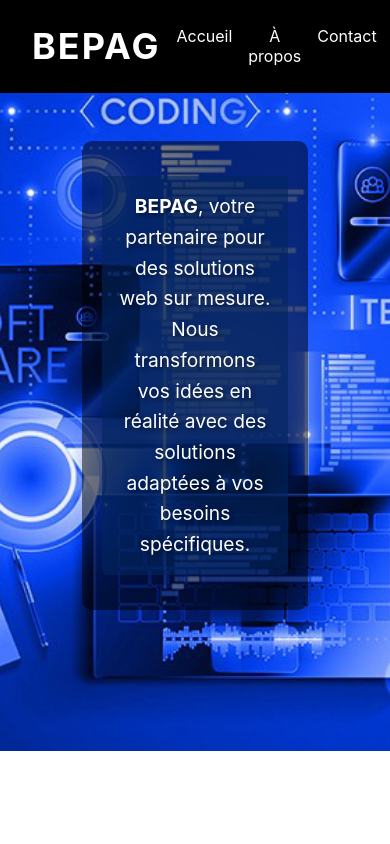
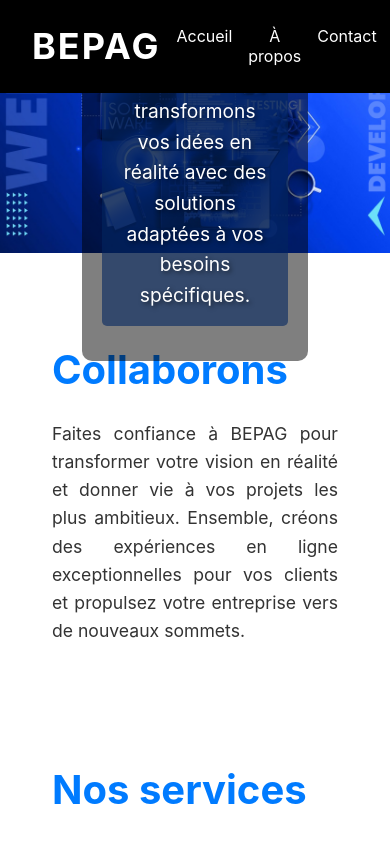
Before and after one commit to mrtchou/sitePerso, a React (Create React App) app in the folder frontend/: page / in a window 390 px wide. Shown: the top 844 px of the page. Built offline with nearby package versions, Linux system fonts and the light colour scheme.

Commit message:
correction responsive design header

```diff
--- a/frontend/src/styles/Header.css
+++ b/frontend/src/styles/Header.css
@@ -1,8 +1,9 @@
+
 header {
   background-image: url('../assets/header-image.jpg');
   background-position: center;
-  background-size:cover;
-  height: 89vh;
+  background-size: cover;
+  height: 50vh;
   position: relative;
   display: flex;
   flex-direction: column;
@@ -11,6 +12,12 @@
   background-repeat: no-repeat;
 }
 
+/* Styles pour les appareils mobiles et tablettes */
+@media screen and (max-width: 768px) {
+  header {
+    height: 30vh;
+  }
+}
 
 .navbar {
   box-sizing: border-box;
--- a/frontend/src/styles/Main.css
+++ b/frontend/src/styles/Main.css
@@ -4,7 +4,7 @@
 
 
   .main-content {
-    max-width: 800px;
+    max-width: 100%;
     margin: 0 auto;
     padding: 2rem;
     text-align: justify;
```
